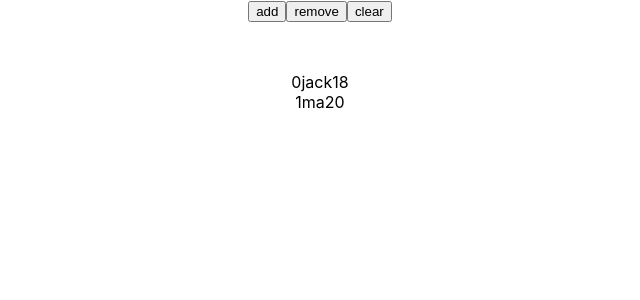
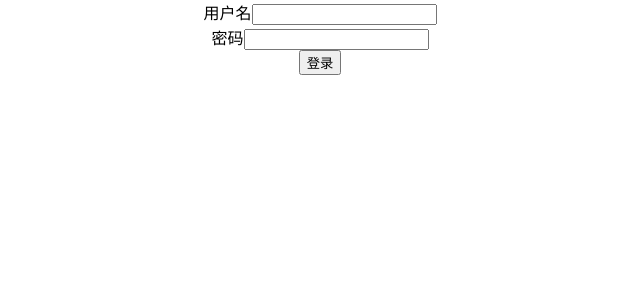
Before and after one commit to BalladJz/React-Jira, a React (Create React App) app: page / in a window 1280 px wide. Shown: the top 300 px of the page, without its empty margins (320-960 px from the left). Built offline with nearby package versions, Linux system fonts and the light colour scheme.

Commit message:
feat: 利用React表单实现、TS集成类型实现登录表单

```diff
--- a/src/App.tsx
+++ b/src/App.tsx
@@ -2,12 +2,14 @@ import React from "react";
 import "./App.css";
 import { ProjectList } from "views/projectList/index";
 import TryUseArray from "views/tryUseArray/index";
+import LoginPage from "views/login/index";
 
 function App() {
   return (
     <div className="App">
       {/* <ProjectList /> */}
-      <TryUseArray />
+      {/* <TryUseArray /> */}
+      <LoginPage />
     </div>
   );
 }
--- /dev/null
+++ b/src/views/login/index.tsx
@@ -0,0 +1,29 @@
+import React, { FormEvent } from "react";
+
+const LoginPage = () => {
+  const handleSubmit = (e: FormEvent<HTMLFormElement>) => {
+    e.preventDefault();
+    const username = (e.currentTarget.elements[0] as HTMLInputElement).value;
+    const password = (e.currentTarget.elements[1] as HTMLInputElement).value;
+
+    //   login()
+  };
+
+  return (
+    <form onSubmit={handleSubmit}>
+      <div>
+        <label htmlFor="username">用户名</label>
+        <input type="text" id={"username"} />
+      </div>
+      <div>
+        <label htmlFor="password">密码</label>
+        <input type="text" id={"password"} />
+      </div>
+      <div>
+        <button type={"submit"}>登录</button>
+      </div>
+    </form>
+  );
+};
+
+export default LoginPage;
```
